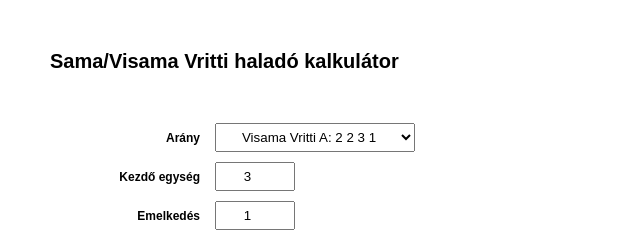
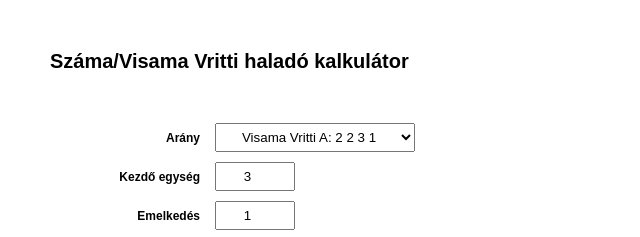
Before and after one commit to viktorhajer/vritti, a plain HTML site: page index.html in a window 1280 px wide. Shown: the top 237 px of the page, 0-640 px from the left. Drawn offline with Linux system fonts and the light colour scheme.

Commit message:
Update index.html

```diff
--- a/index.html
+++ b/index.html
@@ -1,7 +1,7 @@
 <html>
 <head>
   <meta charset="utf-8">
-  <title>Sama-Visama Vritti</title>
+  <title>Száma/Visama Vritti haladó kalkulátor</title>
   <base href="https://viktorhajer.github.io/vritti/">
   <meta name="viewport" content="width=device-width, initial-scale=1">
   <style>
@@ -59,7 +59,7 @@
 </head>
 <body style="margin: 50px;">
 
-  <h2>Sama/Visama Vritti haladó kalkulátor</h2>
+  <h2>Száma/Visama Vritti haladó kalkulátor</h2>
 
   <div class="container">
     <div class="form">
```
